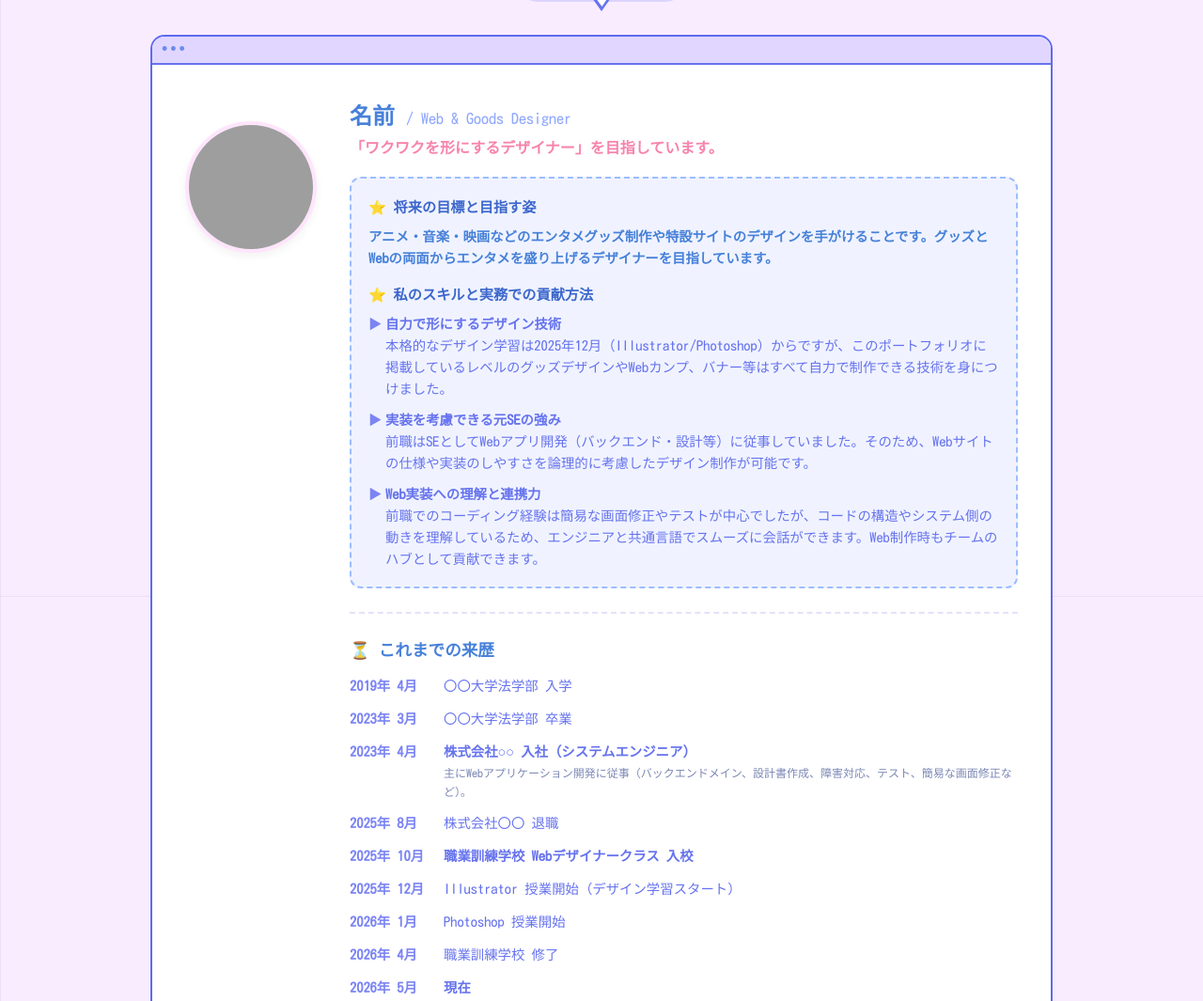
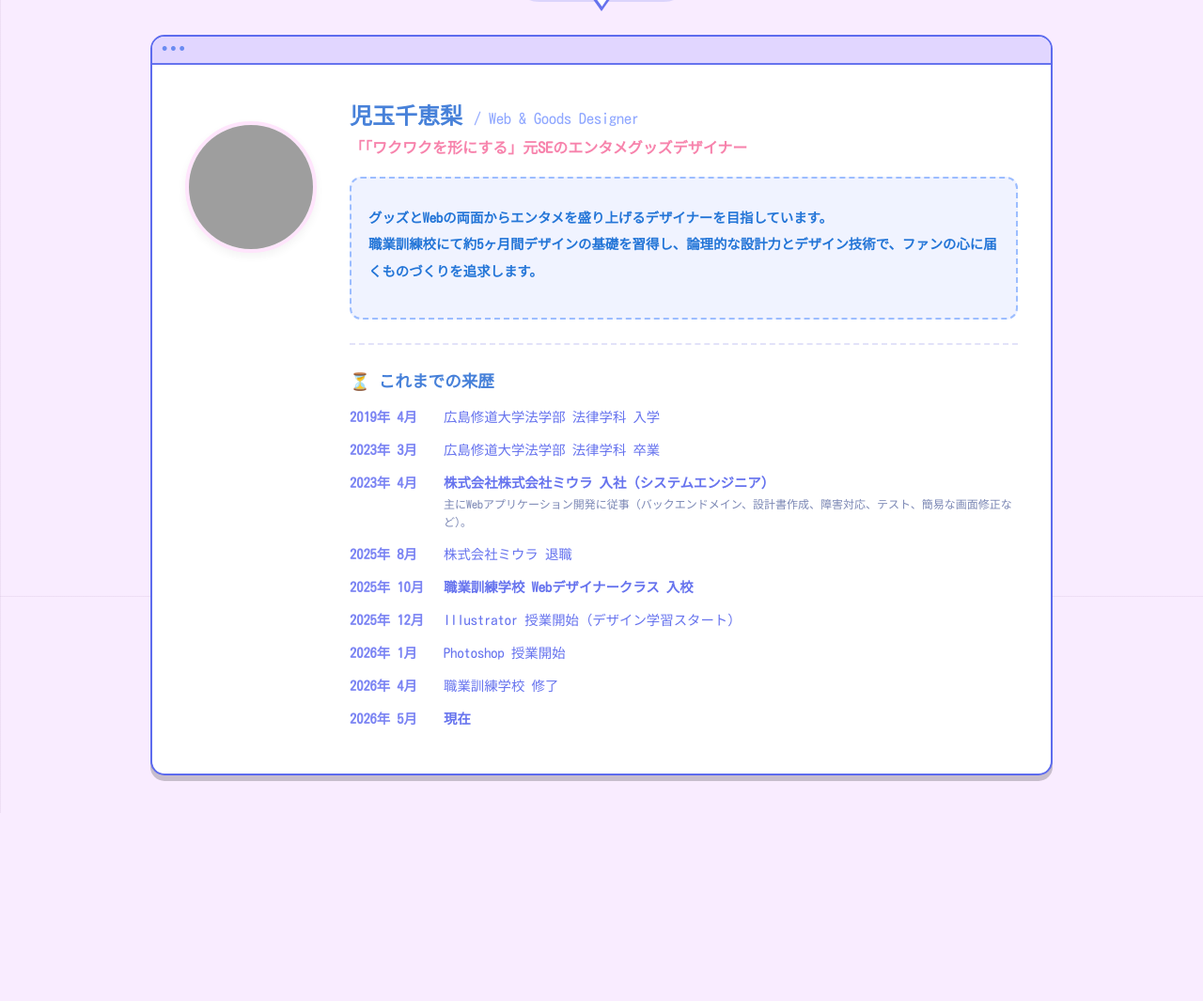
Before and after one commit to hyper-tornado/myportfolio, a plain HTML site: page index.html in a window 1280 px wide. Shown: the part 966-2031 px from the top of the page at 94% size. After the commit the page ends 1831 px from the top, so only its background shows below. Drawn offline with Linux system fonts and the light colour scheme; grey boxes are pictures that could not be loaded; a web font is replaced by a local one.

Commit message:
Add files via upload

```diff
--- a/index.html
+++ b/index.html
@@ -86,15 +86,15 @@
                     </div>
 
                     <div class="profile-text">
-                        <h2>名前 <span class="job-sub">/ Web & Goods Designer</span></h2>
-                        <p class="intro-lead">「ワクワクを形にするデザイナー」を目指しています。</p>
+                        <h2>児玉千恵梨 <span class="job-sub">/ Web & Goods Designer</span></h2>
+                        <p class="intro-lead">「「ワクワクを形にする」元SEのエンタメグッズデザイナー</p>
 
                         <div class="strength-box">
-                            <p class="box-title">⭐️ 将来の目標と目指す姿</p>
-                            <p style="font-size: 0.9rem; line-height: 1.6; margin-bottom: 15px; font-weight: bold; color: #4781d9;">
-                                アニメ・音楽・映画などのエンタメグッズ制作や特設サイトのデザインを手がけることです。グッズとWebの両面からエンタメを盛り上げるデザイナーを目指しています。</p>
+                            <p class="box-title"></p>
+                            <p style="font-size: 0.9rem; line-height: 2; margin-bottom: 16px; font-weight: bold; color: #2375d7;">
+                                グッズとWebの両面からエンタメを盛り上げるデザイナーを目指しています。<br> 職業訓練校にて約5ヶ月間デザインの基礎を習得し、論理的な設計力とデザイン技術で、ファンの心に届くものづくりを追求します。</p>
 
-                            <p class="box-title">⭐️ 私のスキルと実務での貢献方法</p>
+                            <!-- <p class="box-title">⭐️ 私のスキルと実務での貢献方法</p>
                             <ul>
                                 <li><strong>自力で形にするデザイン技術<br></strong>本格的なデザイン学習は2025年12月（Illustrator/Photoshop）からですが、このポートフォリオに掲載しているレベルのグッズデザインやWebカンプ、バナー等はすべて自力で制作できる技術を身につけました。
                                 </li>
@@ -102,7 +102,7 @@
                                 </li>
                                 <li><strong>Web実装への理解と連携力<br></strong>前職でのコーディング経験は簡易な画面修正やテストが中心でしたが、コードの構造やシステム側の動きを理解しているため、エンジニアと共通言語でスムーズに会話ができます。Web制作時もチームのハブとして貢献できます。
                                 </li>
-                            </ul>
+                            </ul> -->
                         </div>
 
                         <hr class="profile-divider">
@@ -112,22 +112,22 @@
                             <ul class="history-list">
                                 <li>
                                     <span class="history-date">2019年 4月</span>
-                                    <span class="history-event">〇〇大学法学部 入学</span>
+                                    <span class="history-event">広島修道大学法学部 法律学科 入学</span>
                                 </li>
                                 <li>
                                     <span class="history-date">2023年 3月</span>
-                                    <span class="history-event">〇〇大学法学部 卒業</span>
+                                    <span class="history-event">広島修道大学法学部 法律学科  卒業</span>
                                 </li>
                                 <li>
                                     <span class="history-date">2023年 4月</span>
                                     <span class="history-event">
-                                        <strong>株式会社○○ 入社（システムエンジニア）</strong><br>
+                                        <strong>株式会社株式会社ミウラ 入社（システムエンジニア）</strong><br>
                                         <small>主にWebアプリケーション開発に従事（バックエンドメイン、設計書作成、障害対応、テスト、簡易な画面修正など）。</small>
                                     </span>
                                 </li>
                                 <li>
                                     <span class="history-date">2025年 8月</span>
-                                    <span class="history-event">株式会社〇〇 退職</span>
+                                    <span class="history-event">株式会社ミウラ 退職</span>
                                 </li>
                                 <li>
                                     <span class="history-date">2025年 10月</span>
```
